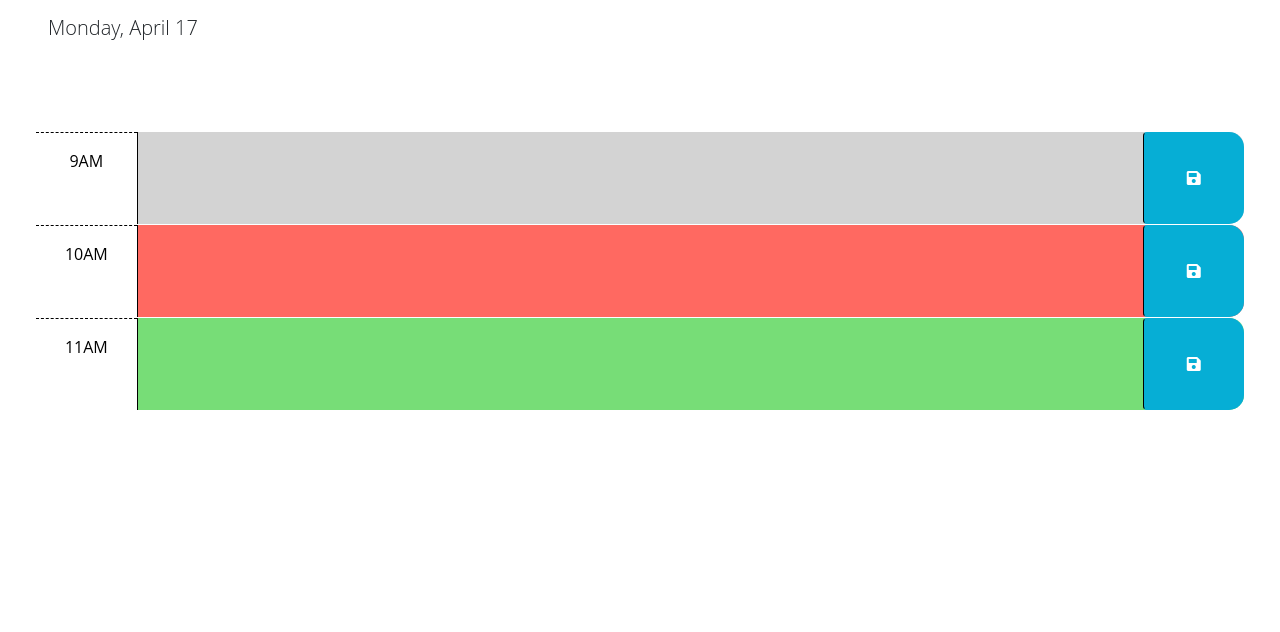
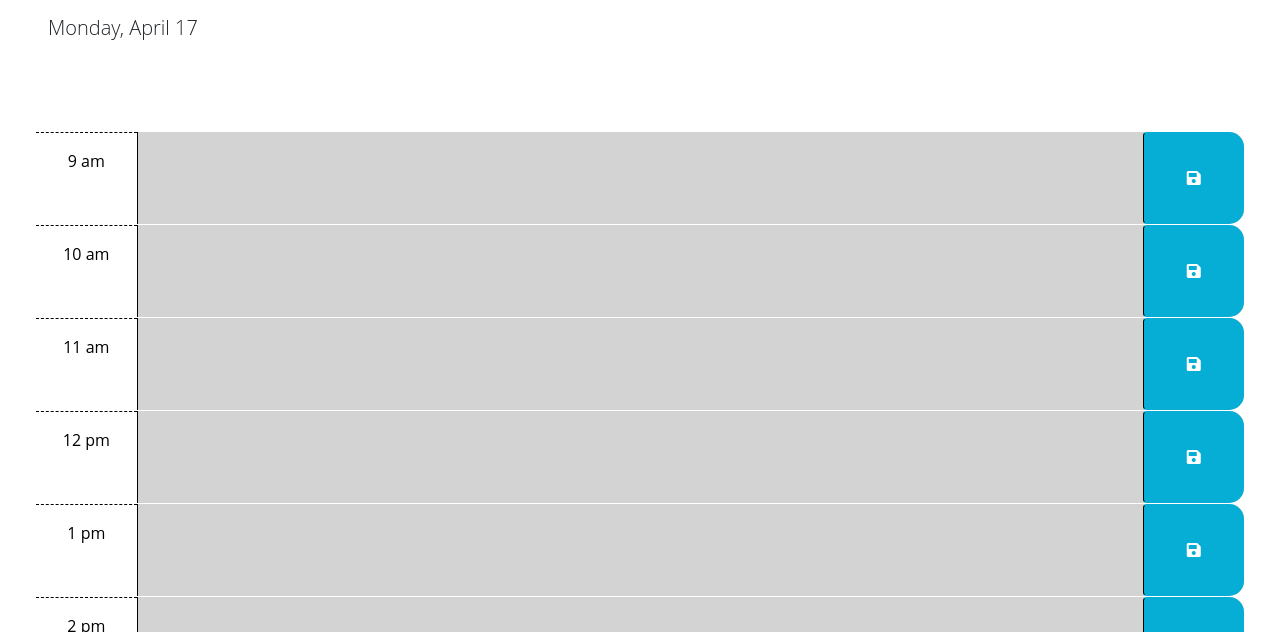
Before and after one commit to sarroyo551/schedule-santi, a plain HTML site: page index.html in a window 1280 px wide. Shown: the part 166-798 px from the top of the page. Drawn offline with nearby package versions, Linux system fonts and the light colour scheme.

Commit message:
made if else staements to determine time

```diff
--- a/index.html
+++ b/index.html
@@ -30,7 +30,7 @@
       <p class="lead">A simple calendar app for scheduling your work day</p>
       <p id="currentDay" class="lead"></p>
     </header>
-    <div class="container-fluid px-5">
+    <div class="container-fluid px-5" id="rootDiv">
       <!-- Use class for "past", "present", and "future" to apply styles to the
         time-block divs accordingly. The javascript will need to do this by
         adding/removing these classes on each div by comparing the hour in the
@@ -42,31 +42,12 @@
         -->
 
       <!-- Example of a past time block. The "past" class adds a gray background color. -->
-      <div id="hour-9" class="row time-block past">
-        <div class="col-2 col-md-1 hour text-center py-3">9AM</div>
-        <textarea class="col-8 col-md-10 description" rows="3"> </textarea>
-        <button class="btn saveBtn col-2 col-md-1" aria-label="save">
-          <i class="fas fa-save" aria-hidden="true"></i>
-        </button>
-      </div>
 
       <!-- Example of a present time block. The "present" class adds a red background color. -->
-      <div id="hour-10" class="row time-block present">
-        <div class="col-2 col-md-1 hour text-center py-3">10AM</div>
-        <textarea class="col-8 col-md-10 description" rows="3"> </textarea>
-        <button class="btn saveBtn col-2 col-md-1" aria-label="save">
-          <i class="fas fa-save" aria-hidden="true"></i>
-        </button>
-      </div>
+
 
       <!-- Example of a future time block. The "future" class adds a green background color. -->
-      <div id="hour-11" class="row time-block future">
-        <div class="col-2 col-md-1 hour text-center py-3">11AM</div>
-        <textarea class="col-8 col-md-10 description" rows="3"> </textarea>
-        <button class="btn saveBtn col-2 col-md-1" aria-label="save">
-          <i class="fas fa-save" aria-hidden="true"></i>
-        </button>
-      </div>
+
     </div>
 
     <script src="https://cdnjs.cloudflare.com/ajax/libs/jquery/3.2.1/jquery.min.js"></script>
--- a/script.js
+++ b/script.js
@@ -13,15 +13,28 @@ $(function () {
   for (let i = 9; i < 18; i++) {
     let displayHour = i < 13 ? i : i - 12;
     let currentHour = dayjs().format('H')
-    let timeBlock;
+    let timePeriod;
+    let amPm = i < 12 ? 'am' : 'pm';
     if (i < currentHour) {
-      timeBlock = 'past'
+      timePeriod = 'past'
     } else if (i > currentHour) {
-      timeBlock = 'future'
+      timePeriod = 'future'
     } else {
-      timeBlock = 'present'
+      timePeriod = 'present'
     }
-    console.log(i, displayHour, currentHour, timeBlock)
+    console.log(i, displayHour, currentHour, timePeriod)
+
+    let timeBlockDiv = $('<div>')
+    timeBlockDiv.addClass(`row time-block ${timePeriod}`)
+    timeBlockDiv.attr('id', `hour-${displayHour}`)
+
+    timeBlockDiv.html(`<div class="col-2 col-md-1 hour text-center py-3">${displayHour + ' ' + amPm}</div>
+    <textarea class="col-8 col-md-10 description" rows="3"> </textarea>
+    <button class="btn saveBtn col-2 col-md-1" aria-label="save">
+      <i class="fas fa-save" aria-hidden="true"></i>
+    </button>`)
+
+    $('#rootDiv').append(timeBlockDiv)
   }
   // Add a listener for click events on the save button. This code should
   // use the id in the containing time-block as a key to save the user input in
```
